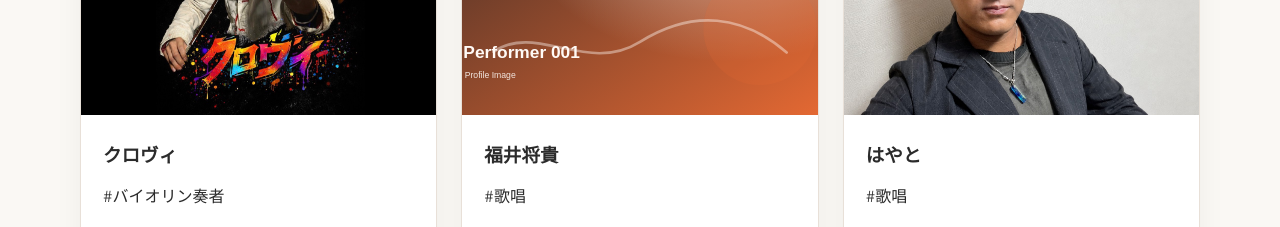
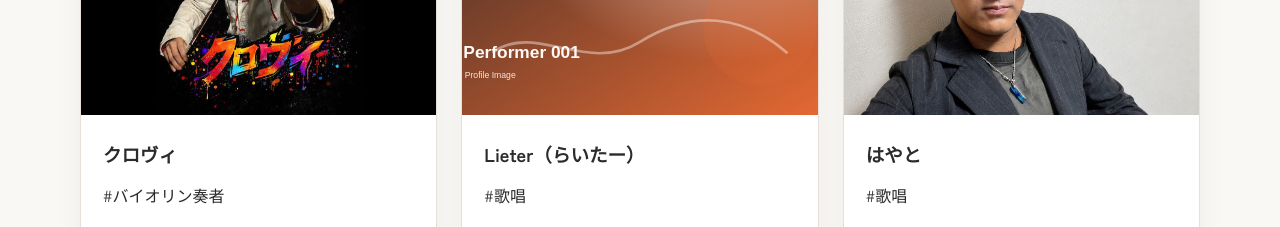
Before and after one commit to araragi0040-jpg/life-arts-live-museum, a Next.js app: page / in a window 1280 px wide. Shown: the part 3580-3807 px from the top of the page. Built offline with nearby package versions, Linux system fonts and the light colour scheme.

Commit message:
Update performers.ts

```diff
--- a/src/data/performers.ts
+++ b/src/data/performers.ts
@@ -208,7 +208,7 @@ export const performers: Performer[] = [
   },
   {
     id: "performer_014",
-    name: "福井将貴",
+    name: "Lieter（らいたー）",
     image: "/images/performers/performer_1000.svg",
     genre: ["歌唱"],
     shortBio: "暖かい目と耳でご清聴ください",
```
